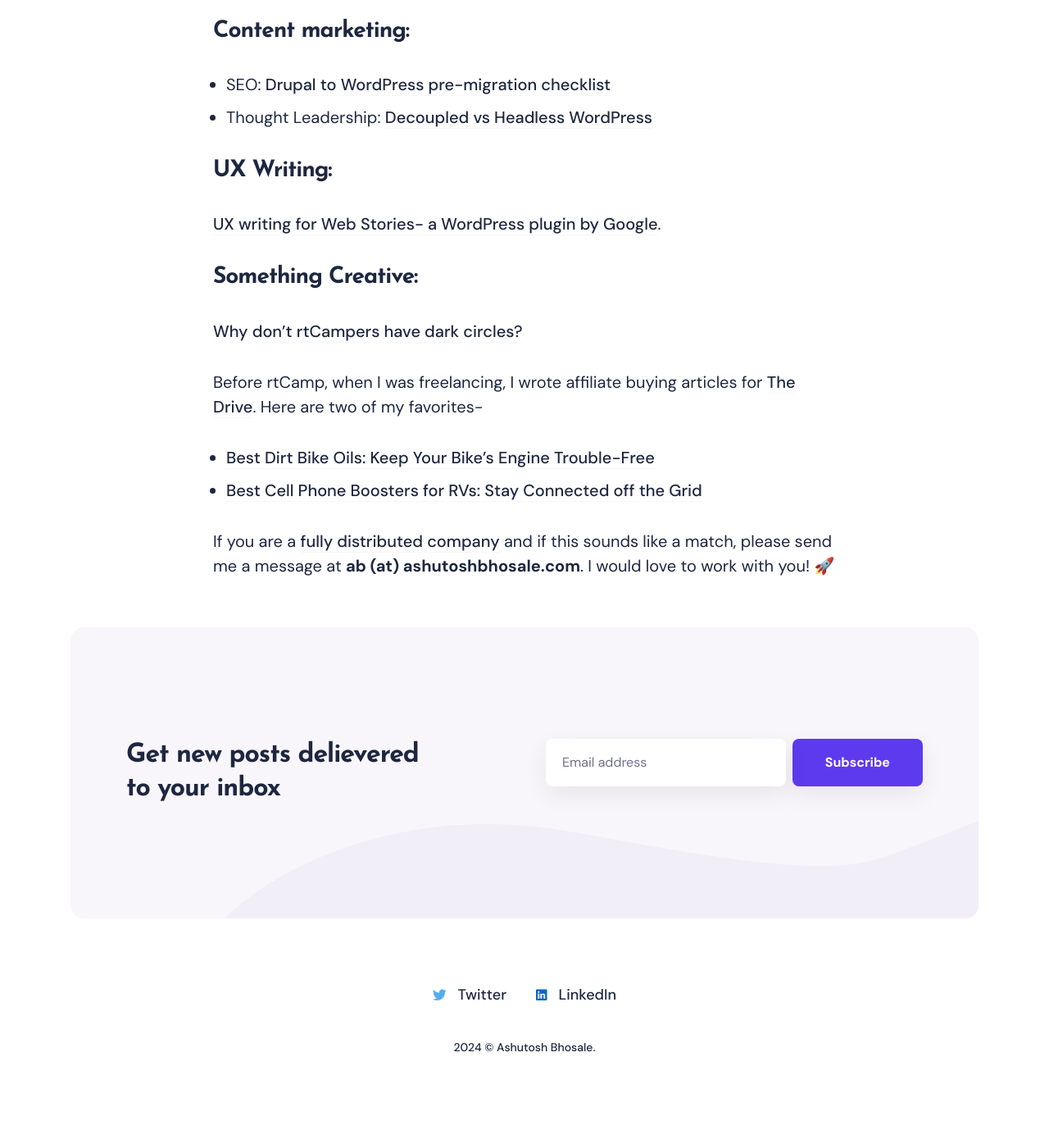
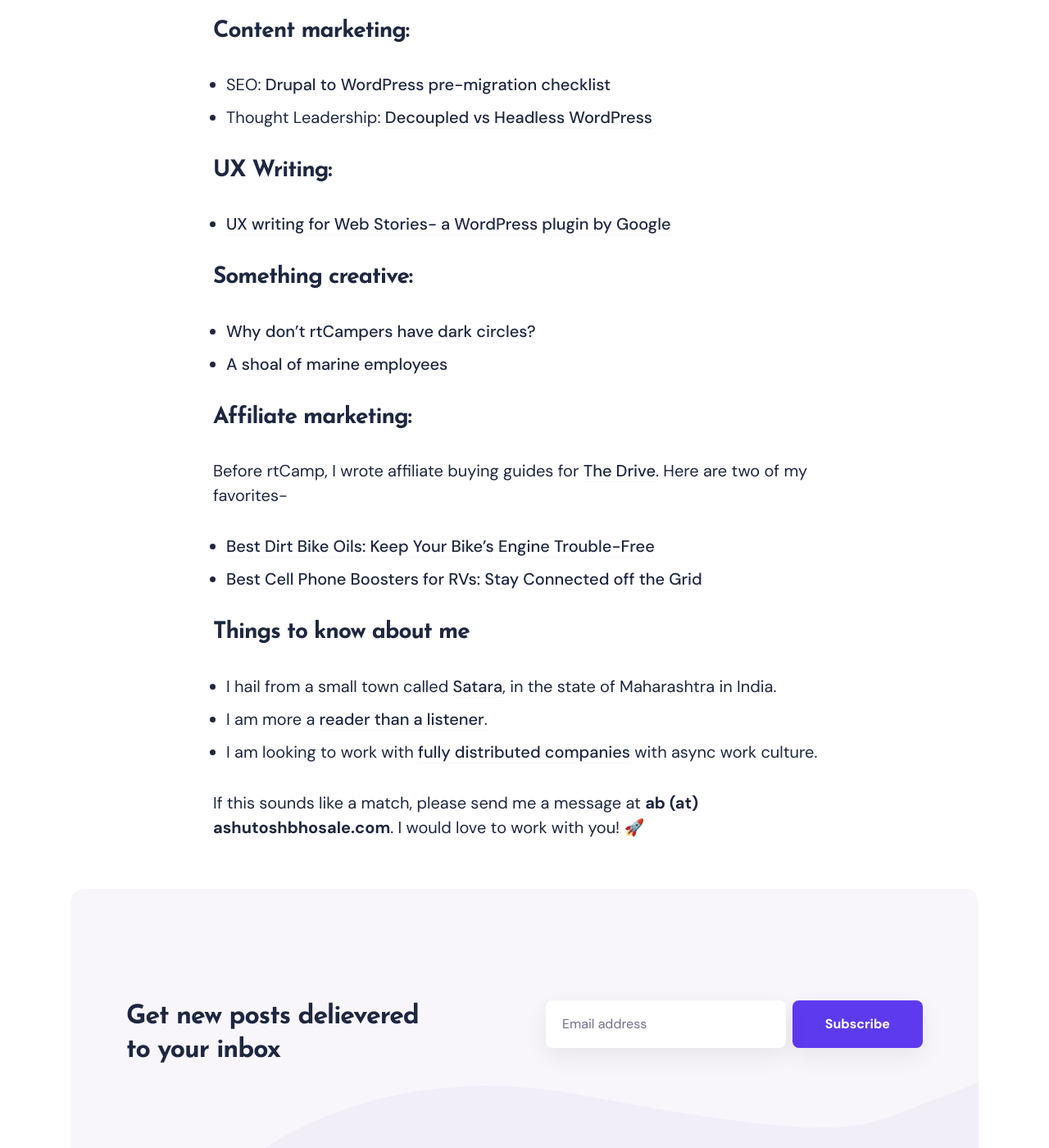
Before and after one commit to wowashuwow/wowashuwow.github.io, a Jekyll site: the page built from _pages/work.md, in a window 1280 px wide and 1400 px high, scrolled down 1252 px. Shown: the whole window at 82% size. Built offline with Jekyll 4.4.1, drawn with Linux system fonts in a browser that asks for light colours; nearby versions of some CDN libraries; before the commit the page ends 2608 px from its top, so only the background shows below that.

Commit message:
added things to know about me to work page

```diff
--- a/_pages/work.md
+++ b/_pages/work.md
@@ -31,18 +31,26 @@ Here's some of my best work-
 
 ## UX Writing:
 
-[UX writing for Web Stories- a WordPress plugin by Google](https://ashutoshbhosale.com/blog/what-i-learned-working-on-a-google-project).
+- [UX writing for Web Stories- a WordPress plugin by Google](https://ashutoshbhosale.com/blog/what-i-learned-working-on-a-google-project)
 
-## Something Creative:
-[Why don’t rtCampers have dark circles?](https://rtcamp.com/blog/why-dont-rtcampers-have-dark-circles/)
+## Something creative:
+- [Why don’t rtCampers have dark circles?](https://rtcamp.com/blog/why-dont-rtcampers-have-dark-circles/)
+- [A shoal of marine employees](https://www.instagram.com/p/CLJz2zuK7VY/?igsh=MTQ3N2Q0eGRweWI3Mw==)
 
 <!-- My responsibilities included but were not limited to:
 - collaborating with designers to produce visuals
 - talking to project managers, developers, the delivery team and the SEO folks as needed to produce pieces -->
 
-Before rtCamp, when I was freelancing, I wrote affiliate buying articles for [The Drive](https://www.thedrive.com/). Here are two of my favorites-
+## Affiliate marketing:
+
+Before rtCamp, I wrote affiliate buying guides for [The Drive](https://www.thedrive.com/). Here are two of my favorites-
 
 - [Best Dirt Bike Oils: Keep Your Bike’s Engine Trouble-Free](https://www.thedrive.com/reviews/31411/best-dirt-bike-oil)
 - [Best Cell Phone Boosters for RVs: Stay Connected off the Grid](https://www.thedrive.com/reviews/30344/best-cell-phone-boosters-rvs)
 
-If you are a [fully distributed company](https://blog.dropbox.com/topics/work-culture/the-crucial-difference-between-remote-work-and-distributed-work) and if this sounds like a match, please send me a message at **ab (at) ashutoshbhosale.com**. I would love to work with you! 🚀
+## Things to know about me
+- I hail from a small town called [Satara](https://en.wikipedia.org/wiki/Satara_(city)), in the state of Maharashtra in India.
+- I am more a [reader than a listener](https://arc.net/l/quote/wfvkkjhz).
+- I am looking to work with [fully distributed companies](https://blog.dropbox.com/topics/work-culture/the-crucial-difference-between-remote-work-and-distributed-work) with async work culture.
+
+If this sounds like a match, please send me a message at **ab (at) ashutoshbhosale.com**. I would love to work with you! 🚀
```
